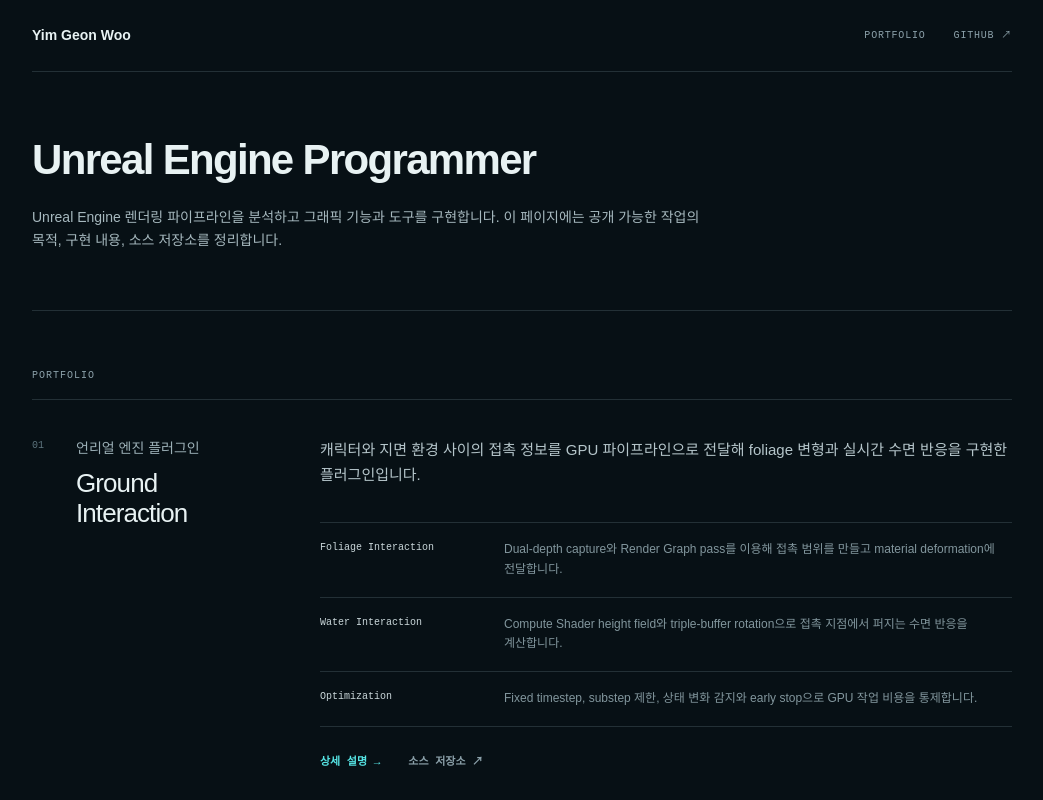
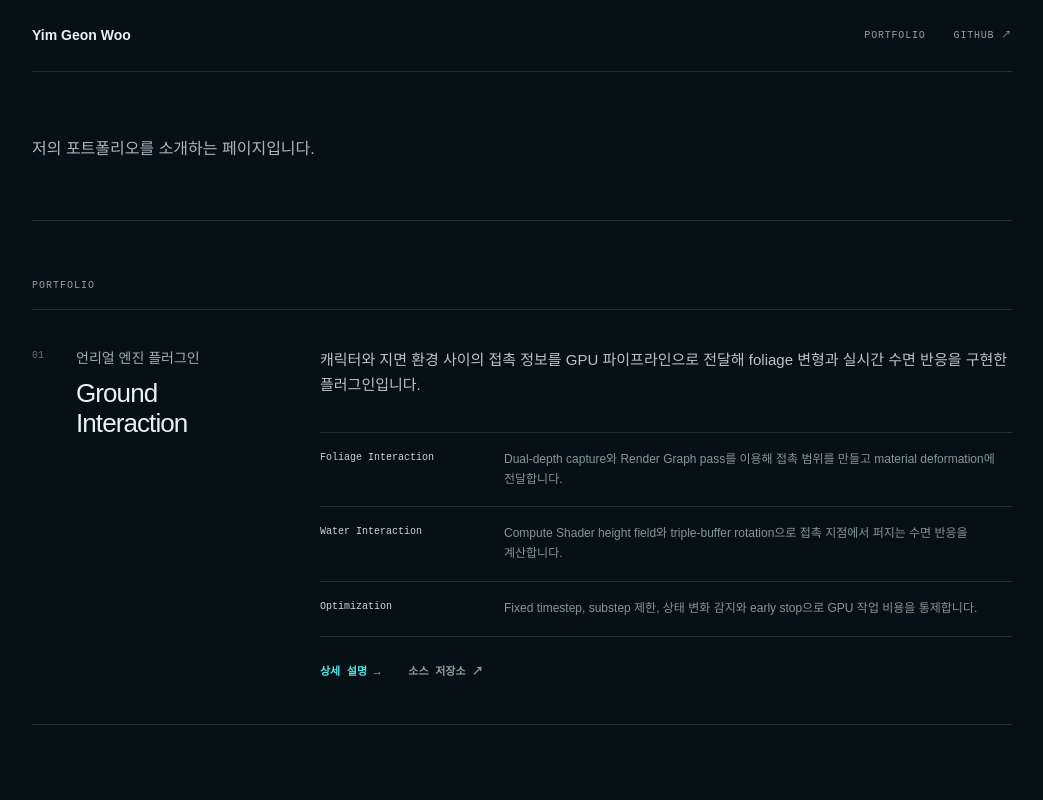
Before and after one commit to Yaaho/portfolio, a Next.js app: page /portfolio/ in a window 1280 px wide. Shown: the top 800 px of the page, without its empty margins (118-1161 px from the left). Built offline with nearby package versions, Linux system fonts and the light colour scheme.

Commit message:
Update portfolio intro

```diff
--- a/app/globals.css
+++ b/app/globals.css
@@ -35,7 +35,7 @@ a { color:inherit; text-decoration:none; }
 
 .portfolio-intro { padding:64px 0 58px; border-bottom:1px solid var(--line); }
 .portfolio-intro h1 { margin:0; font-size:clamp(30px,4vw,42px); font-weight:600; line-height:1.15; letter-spacing:-.04em; }
-.portfolio-intro p { max-width:680px; margin:22px 0 0; color:#a6b8be; font-size:14px; word-break:keep-all; }
+.portfolio-intro p { margin:0; color:#a6b8be; font-size:16px; word-break:keep-all; }
 
 .portfolio-list { padding:60px 0 96px; }
 .portfolio-list>h2 { margin:0 0 18px; color:var(--muted); font:10px/1 monospace; letter-spacing:.1em; text-transform:uppercase; }
--- a/app/page.tsx
+++ b/app/page.tsx
@@ -12,11 +12,7 @@ export default function Home() {
       </header>
 
       <section className="portfolio-intro wrap">
-        <h1>Unreal Engine Programmer</h1>
-        <p>
-          Unreal Engine 렌더링 파이프라인을 분석하고 그래픽 기능과 도구를 구현합니다.
-          이 페이지에는 공개 가능한 작업의 목적, 구현 내용, 소스 저장소를 정리합니다.
-        </p>
+        <p>저의 포트폴리오를 소개하는 페이지입니다.</p>
       </section>
 
       <section className="portfolio-list wrap" id="portfolio">
```
